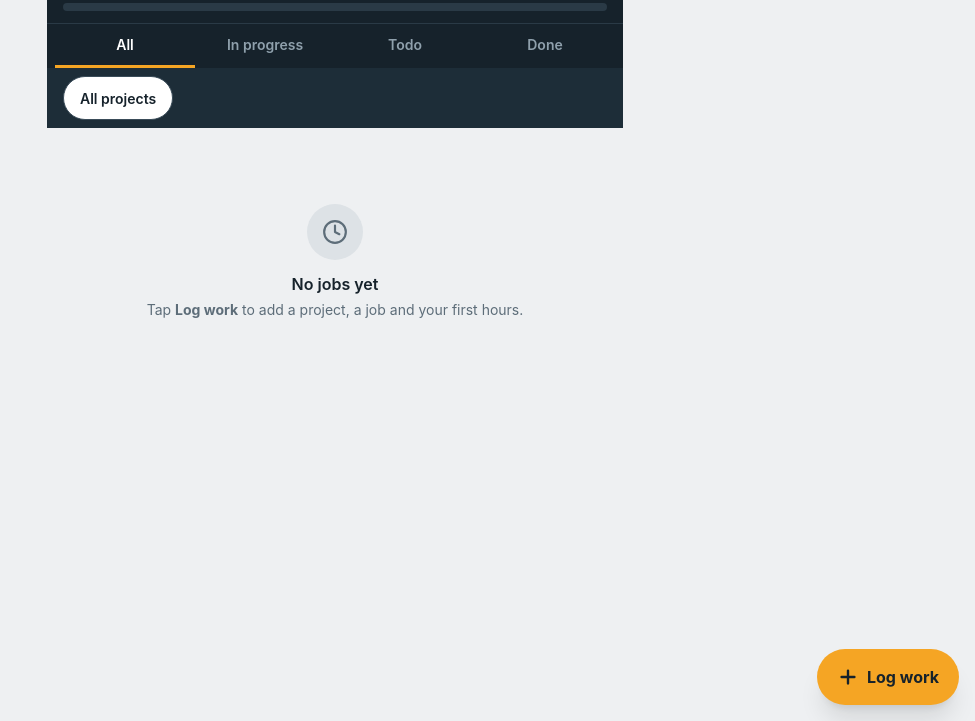
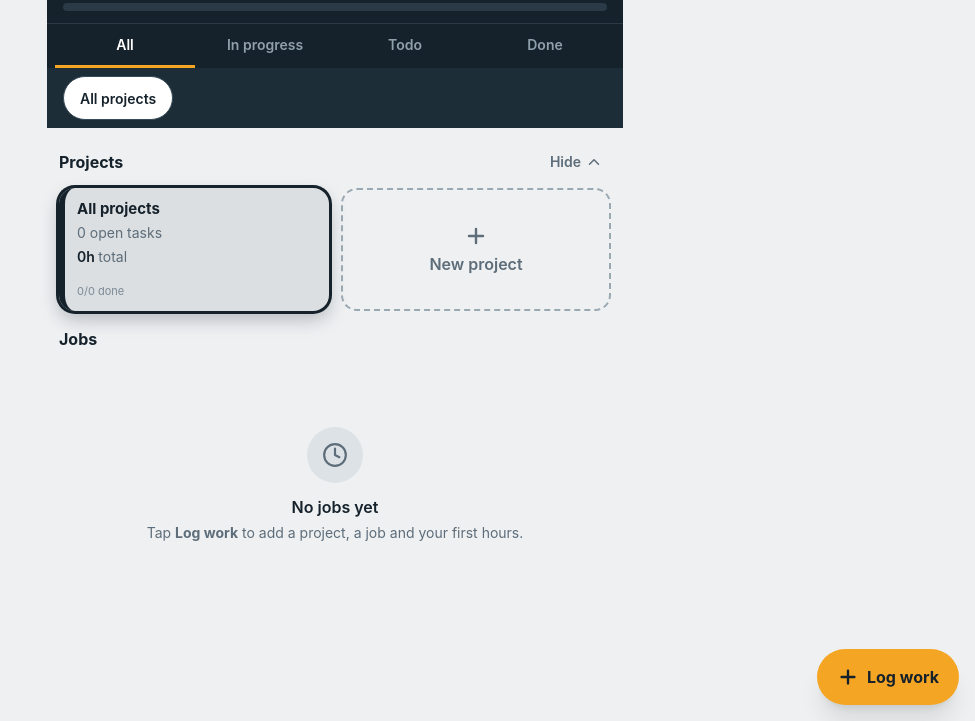
Before and after one commit to Gim99x/workload_tracker, a plain HTML site: page index.html in a window 1280 px wide. Shown: the part 79-800 px from the top of the page, without its empty margins (305-1280 px from the left). Drawn offline with nearby package versions, Linux system fonts and the light colour scheme.

Commit message:
Add files via upload

```diff
--- a/index.html
+++ b/index.html
@@ -63,7 +63,8 @@ const fmtDate=d=>new Date(d+'T00:00').toLocaleDateString(undefined,{month:'short
 /* ---------- IndexedDB (write-through; UI reads from memory) ---------- */
 let idb;
 const S={projects:[],tasks:[],steps:[],logs:[],target:20};
-const UI={tab:'all',pf:'all',open:new Set(),sheet:null,menu:false};
+const UI={tab:'all',pf:'all',open:new Set(),sheet:null,menu:false,
+  hub:(()=>{try{return localStorage.getItem('hub')!=='0'}catch(e){return true}})()};
 const openDB=()=>new Promise((res,rej)=>{const r=indexedDB.open('workload-tracker',1);
   r.onupgradeneeded=()=>{STORES.forEach(s=>r.result.createObjectStore(s,{keyPath:'id'}));r.result.createObjectStore('meta',{keyPath:'k'})};
   r.onsuccess=()=>res(r.result);r.onerror=()=>rej(r.error)});
@@ -88,7 +89,9 @@ const stepsOf=id=>S.steps.filter(s=>s.task_id===id);
 /* ---------- Main render ---------- */
 function renderMain(){
   const strip=$('#chips');const sl=strip?strip.scrollLeft:0;
-  const wh=S.logs.filter(l=>l.logged_at>=weekStart()).reduce((a,l)=>a+l.hours,0);
+  const f=UI.pf!=='all'?proj(UI.pf):null;
+  const tp=Object.fromEntries(S.tasks.map(t=>[t.id,t.project_id]));
+  const wh=S.logs.filter(l=>l.logged_at>=weekStart()&&(!f||tp[l.task_id]===f.id)).reduce((a,l)=>a+l.hours,0);
   const pct=Math.min(100,wh/(S.target||1)*100);
   const tabs=[['all','All'],['in_progress','In progress'],['todo','Todo'],['completed','Done']];
   const act=activeProjects();
@@ -101,7 +104,7 @@ function renderMain(){
       <button data-act="menu" class="tap press rounded-full grid place-items-center" aria-label="Menu">${icon('menu')}</button>
     </div>
     <div class="px-4 pb-3">
-      <div class="flex justify-between items-baseline text-sm" style="color:#aebbc5"><span>This week</span><span><b class="text-white text-base">${fmt(wh)}h</b> of ${fmt(S.target)}h</span></div>
+      <div class="flex justify-between items-baseline text-sm" style="color:#aebbc5"><span>This week${f?' · '+esc(f.name):''}</span><span><b class="text-white text-base">${fmt(wh)}h</b> of ${fmt(S.target)}h</span></div>
       <div class="bar mt-1.5" style="background:#2a3a46"><div style="width:${pct}%;height:100%;background:${wh>=S.target?'#7dd3c0':'var(--amber)'};transition:width .3s"></div></div>
     </div>
     <div class="grid grid-cols-4 px-2" style="border-top:1px solid #2a3a46">
@@ -113,10 +116,34 @@ function renderMain(){
     </div>
   </header>
   <main class="px-3 pt-3 space-y-3" style="padding-bottom:calc(env(safe-area-inset-bottom) + 110px)">
+    ${hub(act)}
+    <h2 class="font-bold pt-1">Jobs${f?' · '+esc(f.name):''}</h2>
     ${list.length?list.map(card).join(''):`<div class="text-center py-16 px-6" style="color:#5d6d79"><div class="mx-auto mb-3 w-14 h-14 rounded-full grid place-items-center" style="background:#dde2e6">${icon('clock',26)}</div><p class="font-semibold" style="color:var(--ink)">${S.tasks.length?'No jobs match this view':'No jobs yet'}</p><p class="text-sm mt-1">Tap <b>Log work</b> to add a project, a job and your first hours.</p></div>`}
   </main>
   <button data-act="logOpen" class="press fixed right-4 z-30 rounded-full font-bold flex items-center gap-2 px-5 shadow-xl" style="min-height:56px;background:var(--amber);color:#16222b;bottom:calc(env(safe-area-inset-bottom) + 16px)">${icon('plus',22,2.6)} Log work</button>`;
   const c=$('#chips');if(c)c.scrollLeft=sl;
+}
+
+/* ---------- Project hub (tile grid; all numbers computed live from in-memory data) ---------- */
+function hub(act){
+  const vis=S.tasks.filter(t=>proj(t.project_id)?.status==='active');
+  const stat=ts=>({n:ts.length,open:ts.filter(t=>t.status!=='completed').length,done:ts.filter(t=>t.status==='completed').length,hrs:ts.reduce((a,t)=>a+t.total_hours,0)});
+  const tile=(id,name,color,s)=>{
+    const on=UI.pf===id,pc=s.n?s.done/s.n*100:0;
+    return `<button data-act="pf" data-id="${id}" aria-pressed="${on}" class="press text-left rounded-2xl p-3 flex flex-col gap-1" style="min-height:116px;border-left:6px solid ${color};background:${on?color+'14':'#fff'};box-shadow:${on?`0 0 0 3px ${color},0 8px 18px ${color}45`:'0 0 0 1px #e1e6ea'}">
+      <span class="font-bold text-[15px] leading-tight truncate w-full">${esc(name)}</span>
+      <span class="text-sm" style="color:#5d6d79">${s.open} open ${s.open===1?'task':'tasks'}</span>
+      <span class="text-sm font-semibold">${fmt(s.hrs)}h <span class="font-normal" style="color:#5d6d79">total</span></span>
+      <span class="bar mt-auto" style="display:block;background:#e3e8ec"><span style="display:block;width:${pc}%;height:100%;background:${s.n&&s.done===s.n?'#2e9a57':color};transition:width .25s"></span></span>
+      <span class="text-[11px]" style="color:#7b8a95">${s.done}/${s.n} done</span></button>`};
+  return `<section aria-label="Projects">
+    <div class="flex items-center justify-between"><h2 class="font-bold">Projects</h2>
+      <button data-act="hubToggle" class="tap press flex items-center gap-1 text-sm font-semibold px-2" style="color:#5d6d79" aria-expanded="${UI.hub}">${UI.hub?'Hide':'Show'}<span style="display:inline-flex;transform:rotate(${UI.hub?180:0}deg)">${icon('down',18)}</span></button></div>
+    ${UI.hub?`<div class="grid grid-cols-2 gap-3 mt-1">
+      ${tile('all','All projects','#16222b',stat(vis))}
+      ${act.map(p=>tile(p.id,p.name,p.color,stat(vis.filter(t=>t.project_id===p.id)))).join('')}
+      <button data-act="newProj" class="press rounded-2xl flex flex-col items-center justify-center gap-1 font-semibold" style="min-height:116px;border:2px dashed #9aa8b2;color:#5d6d79">${icon('plus',24,2.4)}New project</button>
+    </div>`:''}</section>`;
 }
 
 function card(t){
@@ -199,7 +226,8 @@ function menuSheet(){
 /* ---------- Actions ---------- */
 const A={
   tab:id=>{UI.tab=id;renderMain()},
-  pf:id=>{UI.pf=id;renderMain()},
+  pf:id=>{UI.pf=(id==='all'||UI.pf===id)?'all':id;renderMain()},
+  hubToggle:()=>{UI.hub=!UI.hub;try{localStorage.setItem('hub',UI.hub?'1':'0')}catch(e){}renderMain()},
   toggle:id=>{UI.open.has(id)?UI.open.delete(id):UI.open.add(id);renderMain()},
   cycle:id=>{const t=S.tasks.find(x=>x.id===id);t.status=CYCLE[(CYCLE.indexOf(t.status)+1)%4];t.updated_at=Date.now();save('tasks',t);renderMain()},
   stepToggle:id=>{const s=S.steps.find(x=>x.id===id);s.is_completed=!s.is_completed;save('steps',s);renderMain();
@@ -220,7 +248,8 @@ const A={
   sStatus:id=>{UI.sheet.status=id;renderOverlay()},
   newProj:()=>{const n=(prompt('Project name')||'').trim();if(!n)return;
     const p={id:uid(),name:n,color:PALETTE[S.projects.length%PALETTE.length],status:'active',created_at:Date.now()};S.projects.push(p);save('projects',p);
-    if(UI.sheet){UI.sheet.project_id=p.id;UI.sheet.task_id='new'}renderOverlay();renderMain()},
+    if(UI.sheet){UI.sheet.project_id=p.id;UI.sheet.task_id='new'}else UI.pf=p.id;
+    renderOverlay();renderMain()},
   saveLog:()=>{const q=UI.sheet;if(!q.project_id)return toast('Pick or add a project');
     let t;if(q.task_id==='new'){const title=q.title.trim();if(!title)return toast('Name the new job');
       t={id:uid(),project_id:q.project_id,title,status:'todo',total_hours:0,due_date:q.due||null,updated_at:Date.now()};S.tasks.push(t)}
--- a/sw.js
+++ b/sw.js
@@ -1,4 +1,4 @@
-const VERSION = 'workload-v1';           // bump this to force clients to refresh the cache
+const VERSION = 'workload-v2';           // bump this to force clients to refresh the cache
 const SHELL = ['./', './index.html', './manifest.json'];
 const CDN = ['https://cdn.tailwindcss.com'];
 
```
